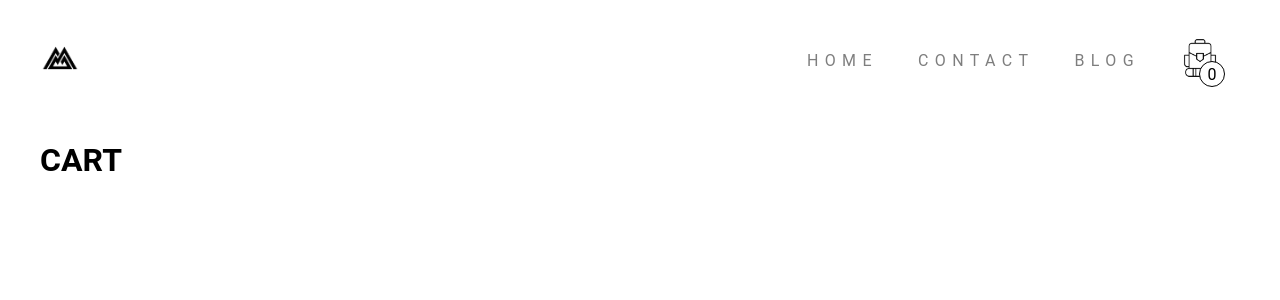
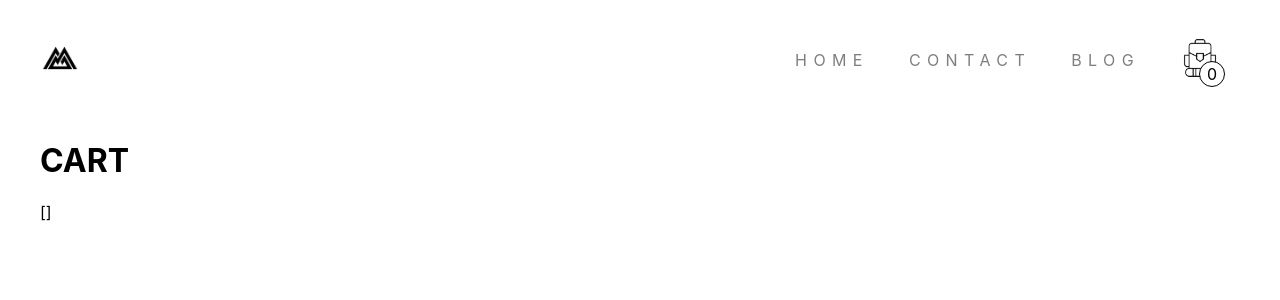
Before and after one commit to radoslawbiesek/onsight-frontend, a React (Create React App) app: page /cart in a window 1280 px wide. Shown: the top 300 px of the page. Built offline with nearby package versions, Linux system fonts and the light colour scheme.

Commit message:
Add styles to Product Card

```diff
--- a/src/components/App.css
+++ b/src/components/App.css
@@ -1,5 +1,4 @@
 .container {
   margin: 0 auto;
   max-width: 1200px;
-  font-family: "Roboto";
 }
--- a/src/components/Cart.js
+++ b/src/components/Cart.js
@@ -1,41 +1,20 @@
 import React from 'react';
-import {connect } from 'react-redux';
-import Product from './Product';
+import { connect } from 'react-redux';
 
 class Cart extends React.Component {
-
     render() {
-
-        let itemsList = this.props.items.map(item => {
-            return (
-                <div>
-                <Product
-                    key = {item.id}
-                    img = {item.img}
-                    name = {item.name}
-                    desc = {item.desc}
-                    price = {item.price}
-                />
-                <p>Quantity: {item.quantity}</p>
-                </div>
-            );
-        });
-
         return (
             <div>
-                <h1> CART </h1>
-                <div className='products'>
-                    {itemsList}
-                </div>
+                <h1>CART</h1>
+                <p>{JSON.stringify(this.props.itemsInCart)}</p>
             </div>
         )
     }
-
 }
 
 const mapStateToProps = (state) => {
     return {
-        items: state.itemsInCart,
+        itemsInCart: state.itemsInCart,
     }
 }
 
--- a/src/components/Product.css
+++ b/src/components/Product.css
@@ -1,11 +1,65 @@
-.product {
+.product__card {
     height: 500px;
     width: 400px;
     background-color: #f5f5f5;
     margin: 10px;
-
+    padding: 30px;
     display: flex;
     flex-direction: column;
+    align-items: center;
+    justify-content: space-between
+}
+
+.product__image {
+    height: 100%;
+    width: 100%;
+    display: flex;
     justify-content: center;
     align-items: center;
 }
+
+.product__label {
+    width: 100%;
+    display: flex;
+    flex-wrap: wrap;
+    flex-direction: row;
+    justify-content: space-between;
+    align-items: flex-end;
+}
+
+.product__name {
+    flex-basis: 100%;
+}
+
+.product__name,
+.product__price,
+.product__add-button {
+    margin: 0;
+    padding: 0;
+    font-size: 18px;
+    line-height: 32px;
+    font-weight: 500;
+    letter-spacing: 0.9px;
+}
+
+.product__price {
+    opacity: 0.7;
+    font-weight: 400;
+}
+
+.product__add-button {
+    display: none;
+    background: transparent;
+    outline: none;
+    border: none;
+    cursor: pointer;
+    opacity: 0.7;
+}
+
+.product__add-button:hover {
+    opacity: 1;
+}
+
+.product__card:hover .product__add-button {
+    display: inline;
+}
--- a/src/components/Product.js
+++ b/src/components/Product.js
@@ -3,12 +3,15 @@ import './Product.css';
 
 function Product(props) {
     return (
-        <div className='product'>
-            <img src={props.img} alt={props.name}/>
-            <p>{props.name}</p>
-            <p>{props.desc}</p>
-            <p>${props.price}</p>
-            <button onClick={props.onClick}>Add to cart</button>
+        <div className='product__card'>
+            <div className='product__image'>
+                <img src={props.img} alt={props.name}/>
+            </div>
+            <div className="product__label">
+                <p className='product__name'>{props.name}</p>
+                <p className='product__price'>${props.price}</p>
+                <button class='product__add-button' onClick={props.onClick}>[  ] Add to cart</button>
+            </div>
         </div>
     );
 }
--- a/src/data/products.json
+++ b/src/data/products.json
@@ -1,51 +1,58 @@
 [
     {
         "id": "1",
-        "name": "Lorem",
+        "name": "Lorem ipsum 1",
         "desc": "Lorem ipsum dolor sit amet",
-        "price": "111",
-        "img": "https://place-hold.it/150x150"
+        "price": "111.99",
+        "img": "https://place-hold.it/300x300"
     },
     {
         "id": "2",
-        "name": "Lorem",
+        "name": "Lorem ipsum 2",
         "desc": "Lorem ipsum dolor sit amet",
-        "price": "111",
-        "img": "https://place-hold.it/150x150"
+        "price": "111.00",
+        "img": "https://place-hold.it/300x300"
     },
     {
         "id": "3",
-        "name": "Lorem",
+        "name": "Lorem ipsum 3",
         "desc": "Lorem ipsum dolor sit amet",
-        "price": "111",
-        "img": "https://place-hold.it/150x150"
+        "price": "111.11",
+        "img": "https://place-hold.it/300x300"
     },
     {
         "id": "4",
-        "name": "Lorem",
+        "name": "Lorem4",
         "desc": "Lorem ipsum dolor sit amet",
-        "price": "111",
-        "img": "https://place-hold.it/150x150"
+        "price": "111.22",
+        "img": "https://place-hold.it/300x300"
     },
     {
         "id": "5",
-        "name": "Lorem",
+        "name": "Lorem5",
         "desc": "Lorem ipsum dolor sit amet",
         "price": "111",
-        "img": "https://place-hold.it/150x150"
+        "img": "https://place-hold.it/300x300"
     },
     {
         "id": "6",
-        "name": "Lorem",
+        "name": "Lorem6",
         "desc": "Lorem ipsum dolor sit amet",
         "price": "111",
-        "img": "https://place-hold.it/150x150"
+        "img": "https://place-hold.it/300x300"
     },
     {
         "id": "7",
-        "name": "Lorem",
+        "name": "Lorem7",
         "desc": "Lorem ipsum dolor sit amet",
         "price": "111",
-        "img": "https://place-hold.it/150x150"
+        "img": "https://place-hold.it/300x300"
+    },
+    {
+        "id": "8",
+        "name": "Lorem8",
+        "desc": "Lorem ipsum dolor sit amet",
+        "price": "111",
+        "img": "https://place-hold.it/300x300"
     }
 ]
```
